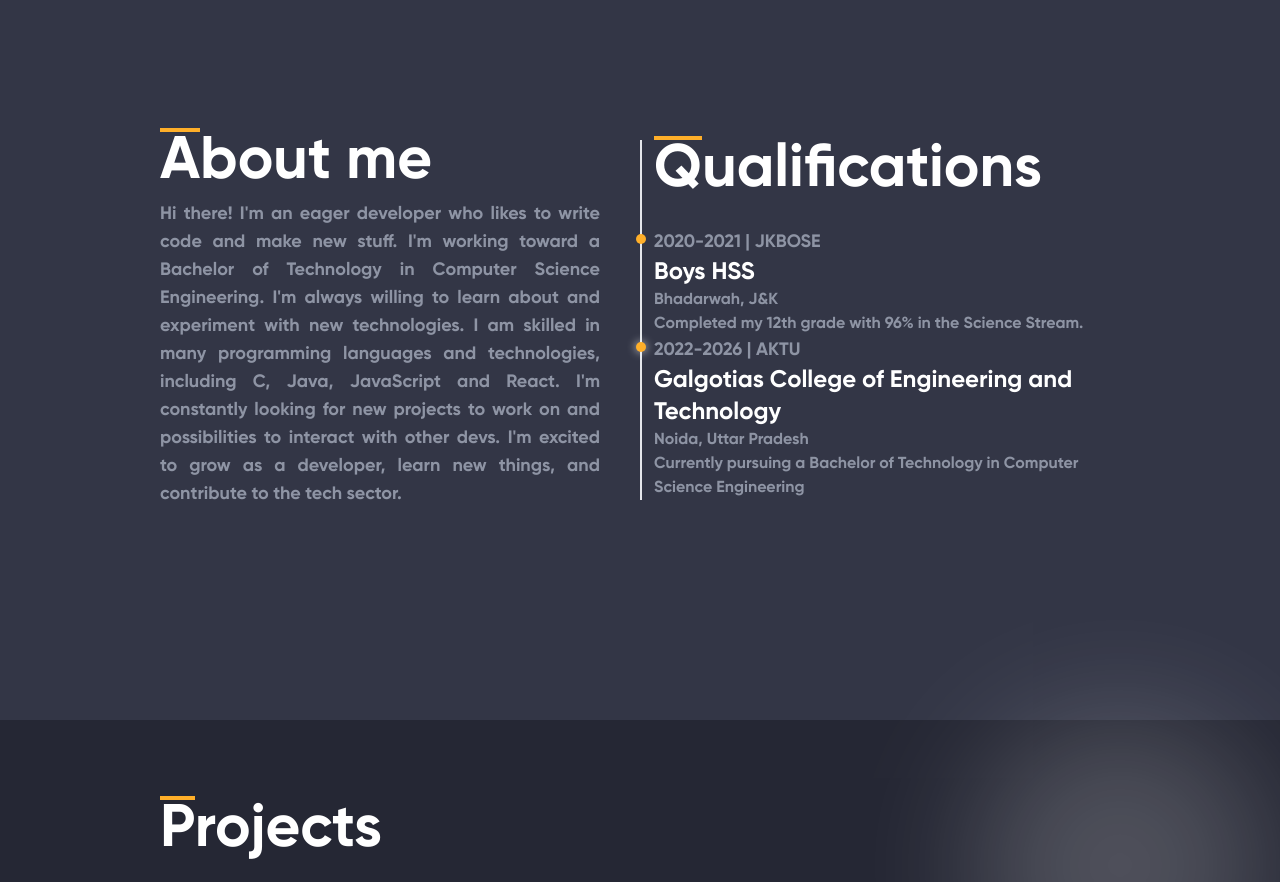
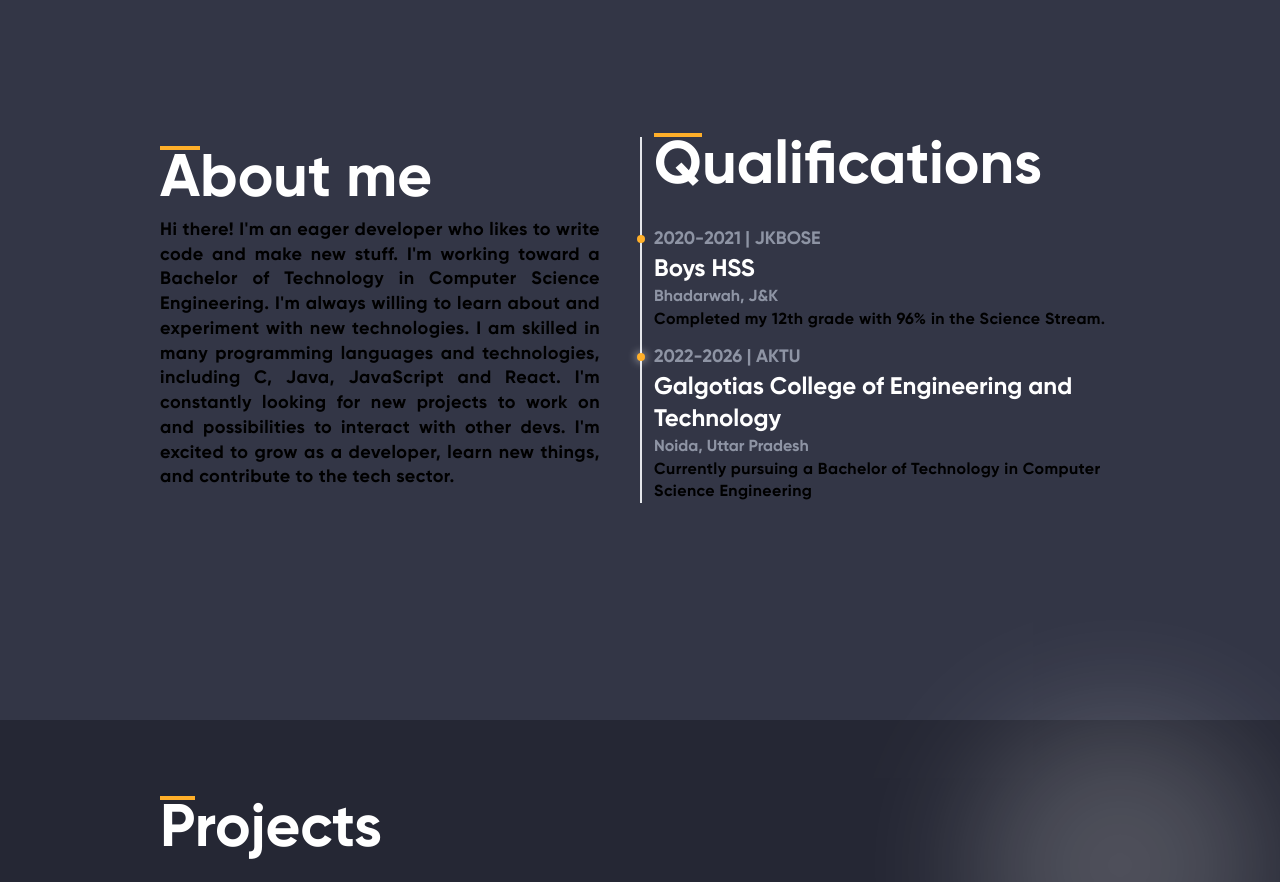
Before and after one commit to mohdfaziel/Portfolio, a React (Vite) app: page / in a window 1280 px wide. Shown: the part 880-1762 px from the top of the page. Built offline with nearby package versions, Linux system fonts and the light colour scheme; a web font is replaced by a local one.

Commit message:
added textGeneration effect in about section

```diff
--- a/src/Components/About/About.jsx
+++ b/src/Components/About/About.jsx
@@ -2,6 +2,7 @@ import { motion } from "framer-motion";
 import fadeIn from "../../Framer/Fadein.js";
 import Qualification from "./Qualification.jsx";
 import SEO from "../SEO/SEO";
+import { TextGenerateEffect } from "../../utils/TextGenerator/TextGenerateEffect.jsx";
 
 export default function About() {
   const qualifications = [
@@ -35,7 +36,7 @@ export default function About() {
         aria-label="About Section"
       >
         <div className="Container max-w-[70rem] w-full h-[80%] md:h-full gap-10 md:gap-0 flex md:flex-row flex-col justify-between items-center">
-          <motion.article
+          <article
             variants={fadeIn("right", 0.3)}
             initial="hidden"
             whileInView={"show"}
@@ -51,25 +52,20 @@ export default function About() {
             >
               <span className="border-t-4 border-main">A</span>bout me
             </motion.h2>
-            <motion.p
-              variants={fadeIn("left", 0.3)}
-              initial="hidden"
-              whileInView={"show"}
-               viewport={fadeIn("left", 0.3).viewportOptions}
+            <p
               className="text-sm md:text-lg text-justify text-unactive"
               itemProp="description"
             >
-              Hi there! I'm an eager developer who likes to write code and make
-              new stuff. I'm working toward a Bachelor of Technology in Computer
-              Science Engineering. I'm always willing to learn about and
-              experiment with new technologies. I am skilled in many programming
-              languages and technologies, including C, Java, JavaScript and React.
-              I'm constantly looking for new projects to work on and possibilities
-              to interact with other devs. I'm excited to grow as a developer,
-              learn new things, and contribute to the tech sector.
-            </motion.p>
-          </motion.article>
-          <motion.article
+              <TextGenerateEffect
+                words="Hi there! I'm an eager developer who likes to write code and make new stuff. I'm working toward a Bachelor of Technology in Computer Science Engineering. I'm always willing to learn about and experiment with new technologies. I am skilled in many programming languages and technologies, including C, Java, JavaScript and React. I'm constantly looking for new projects to work on and possibilities to interact with other devs. I'm excited to grow as a developer, learn new things, and contribute to the tech sector."
+                duration={0.05}
+                staggerDelay={0.03}
+                filter={true}
+                threshold={0.4}
+              />
+            </p>
+          </article>
+          <article
             className="qualifications border-l-2 w-full md:w-[50%] gap-7 flex flex-col items-start"
             aria-label="Educational Qualifications"
           >
@@ -82,7 +78,7 @@ export default function About() {
             >
               <span className="border-t-4 border-main">Q</span>ualifications
             </motion.h2>
-            <div role="list" className="qualification-list">
+            <div role="list" className="qualification-list flex flex-col gap-3">
               {qualifications.map((qual, index) => (
                 <Qualification
                   key={index}
@@ -95,7 +91,7 @@ export default function About() {
                 />
               ))}
             </div>
-          </motion.article>
+          </article>
         </div>
       </section>
     </>
--- a/src/Components/About/Qualification.jsx
+++ b/src/Components/About/Qualification.jsx
@@ -1,6 +1,7 @@
 import fadeIn from "../../Framer/Fadein.js";
 import { motion } from "framer-motion";
-import PropTypes from 'prop-types';
+import PropTypes from "prop-types";
+import { TextGenerateEffect } from "../../utils/TextGenerator/TextGenerateEffect.jsx";
 
 export default function Qualification({
   year,
@@ -12,58 +13,57 @@ export default function Qualification({
 }) {
   return (
     <article
-      className="relative pt-0 pl-3"
+      className="relative  pt-0 pl-3"
       role="listitem"
       itemScope
       itemType="https://schema.org/EducationalOrganization"
     >
-      <motion.div
+      <div
         variants={fadeIn("right", 0.3)}
         initial="hidden"
         whileInView={"show"}
-         viewport={fadeIn("left", 0.3).viewportOptions}
+        viewport={fadeIn("left", 0.3).viewportOptions}
         className="text-base md:text-lg text-unactive"
       >
-        <time itemProp="startDate">{year}</time> | <span itemProp="award">{board}</span>
-      </motion.div>
+        <time itemProp="startDate">{year}</time> |{" "}
+        <span itemProp="award">{board}</span>
+      </div>
       <motion.h3
-        variants={fadeIn("right", 0.3)}
+        variants={fadeIn("", 0.3)}
         initial="hidden"
         whileInView={"show"}
-         viewport={fadeIn("left", 0.3).viewportOptions}
+        viewport={fadeIn("left", 0.3).viewportOptions}
         className="text-2xl"
         itemProp="name"
       >
         {institute}
       </motion.h3>
-      <motion.div
+      <div
         variants={fadeIn("right", 0.3)}
         initial="hidden"
         whileInView={"show"}
-         viewport={fadeIn("left", 0.3).viewportOptions}
+        viewport={fadeIn("left", 0.3).viewportOptions}
         className="text-sm md:text-base text-unactive"
         itemProp="address"
       >
         {location}
-      </motion.div>
-      <motion.div
-        variants={fadeIn("right", 0.3)}
-        initial="hidden"
-        whileInView={"show"}
-         viewport={fadeIn("left", 0.3).viewportOptions}
-        className="text-sm md:text-base text-unactive"
-        itemProp="description"
-      >
-        {desc}
-      </motion.div>
+      </div>
+      <TextGenerateEffect
+        words={desc}
+        duration={0.05}
+        staggerDelay={0.06}
+        filter={true}
+        threshold={0.4}
+        className="" // Added custom className prop
+      />
       {isCurrent && (
         <div
-          className="w-[12px] h-[12px] absolute top-[4.7px] blur-sm -left-[6.65px] animate-pulse rounded-full bg-active"
+          className="w-[10px] h-[10px] absolute top-[8.7px] blur-sm -left-[5.65px] animate-pulse rounded-full bg-active"
           aria-hidden="true"
         ></div>
       )}
       <div
-        className="w-[10px] z-10 h-[10px] absolute top-[5.5px] -left-[5.90px] rounded-full bg-main"
+        className="w-[8px] z-10 h-[8px] absolute top-[9.8px] -left-[4.90px] rounded-full bg-main"
         aria-hidden="true"
       ></div>
     </article>
@@ -76,5 +76,5 @@ Qualification.propTypes = {
   institute: PropTypes.string.isRequired,
   location: PropTypes.string.isRequired,
   desc: PropTypes.string.isRequired,
-  isCurrent: PropTypes.bool.isRequired
+  isCurrent: PropTypes.bool.isRequired,
 };
--- /dev/null
+++ b/src/utils/TextGenerator/TextGenerateEffect.jsx
@@ -0,0 +1,86 @@
+"use client";
+import { useEffect, useRef, useState } from "react";
+import { motion, stagger, useAnimate } from "motion/react";
+import { cn } from "./cn";
+
+export const TextGenerateEffect = ({
+  words,
+  className,
+  filter = true,
+  duration = 0.3,
+  staggerDelay = 0.05, // Added staggerDelay prop with a much smaller default value
+  threshold = 0.3 // Added threshold for intersection observer
+}) => {
+  const [scope, animate] = useAnimate();
+  const containerRef = useRef(null);
+  const [isVisible, setIsVisible] = useState(false);
+  const [hasAnimated, setHasAnimated] = useState(false);
+  let wordsArray = words.split(" ");
+
+  // Use intersection observer to detect when element is in view
+  useEffect(() => {
+    const observer = new IntersectionObserver(
+      (entries) => {
+        if (entries[0].isIntersecting) {
+          setIsVisible(true);
+        }
+      },
+      { threshold }
+    );
+
+    if (containerRef.current) {
+      observer.observe(containerRef.current);
+    }
+
+    return () => {
+      if (containerRef.current) {
+        observer.unobserve(containerRef.current);
+      }
+    };
+  }, [threshold]);
+
+  // Trigger animation only when visible and hasn't animated before
+  useEffect(() => {
+    if (isVisible && !hasAnimated) {
+      animate("span", {
+        opacity: 1,
+        filter: filter ? "blur(0px)" : "none",
+      }, {
+        duration: duration ? duration : 1,
+        delay: stagger(staggerDelay), // Use the custom staggerDelay
+        ease: "easeOut", // Added easing for smoother animation
+      });
+      setHasAnimated(true);
+    }
+  }, [isVisible, hasAnimated, scope, animate, duration, staggerDelay, filter]);
+
+  const renderWords = () => {
+    return (
+      <motion.div ref={scope}>
+        {wordsArray.map((word, idx) => {
+          return (
+            <motion.span
+              key={word + idx}
+              className="dark:text-unactive text-black opacity-0"
+              style={{
+                filter: filter ? "blur(10px)" : "none",
+              }}>
+              {word}{" "}
+            </motion.span>
+          );
+        })}
+      </motion.div>
+    );
+  };
+
+  return (
+    <div ref={containerRef} className={cn("", className)}>
+      <div className="">
+        <div
+          className="leading-snug tracking-wide">
+          {renderWords()}
+        </div>
+      </div>
+    </div>
+  );
+};
--- /dev/null
+++ b/src/utils/TextGenerator/cn.jsx
@@ -0,0 +1,6 @@
+import { clsx } from "clsx";
+import { twMerge } from "tailwind-merge";
+
+export function cn(...inputs) {
+  return twMerge(clsx(inputs));
+}
```
